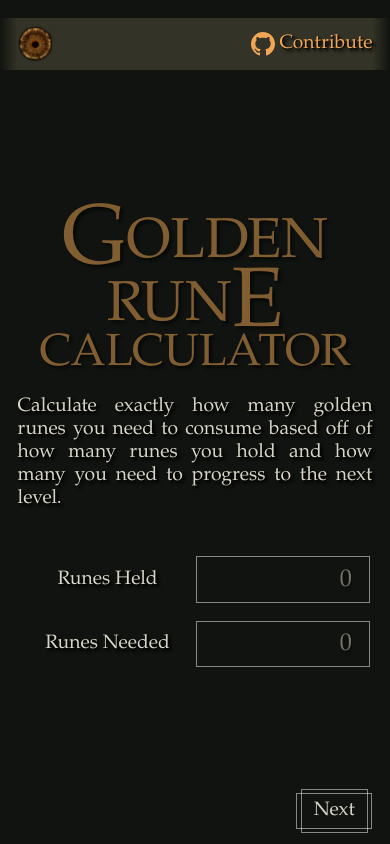
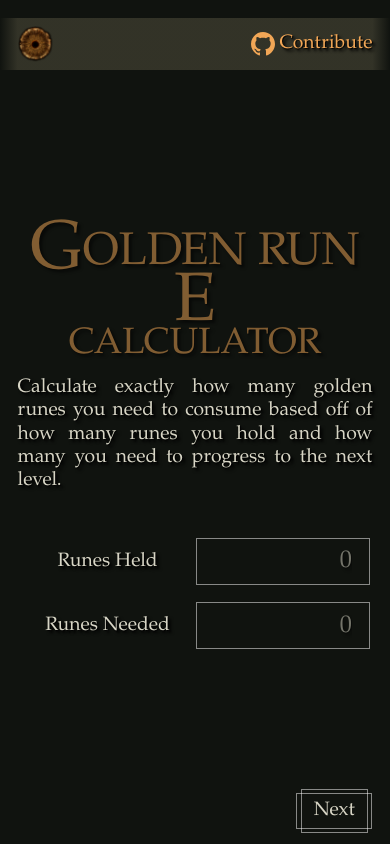
Before and after one commit to sergnio/golden-rune-calculator, a Next.js app: page / in a window 390 px wide. Built offline with nearby package versions, Linux system fonts and the light colour scheme.

Commit message:
Tweak some responsive styles

```diff
--- a/src/app/globals.scss
+++ b/src/app/globals.scss
@@ -11,9 +11,12 @@
   --site-padding: 1rem;
   --table-width: 100%;
 
+  @media screen and (min-width: 36rem) {
+    --table-width: 28rem;
+  }
+
   @media screen and (min-width: 48rem) {
     --site-padding: 1rem;
-    --table-width: 28rem;
   }
 }
 
@@ -65,13 +68,17 @@ header {
 }
 
 h1 {
-  font-size: 3.2rem;
+  font-size: 2.6rem;
   font-weight: 400;
   line-height: 1.12;
   color: var(--color-orange-light);
   opacity: 0.5;
   text-transform: uppercase;
   margin: 0.25em 0;
+
+  @media screen and (min-width: 48rem) {
+    font-size: 3.2rem;
+  }
 
   .big {
     font-size: 1.5em;
```
